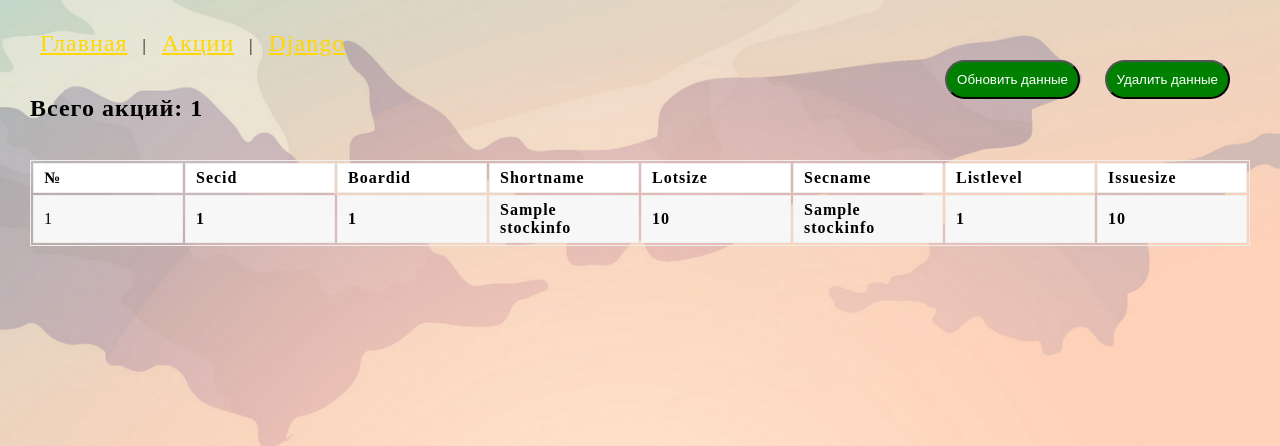
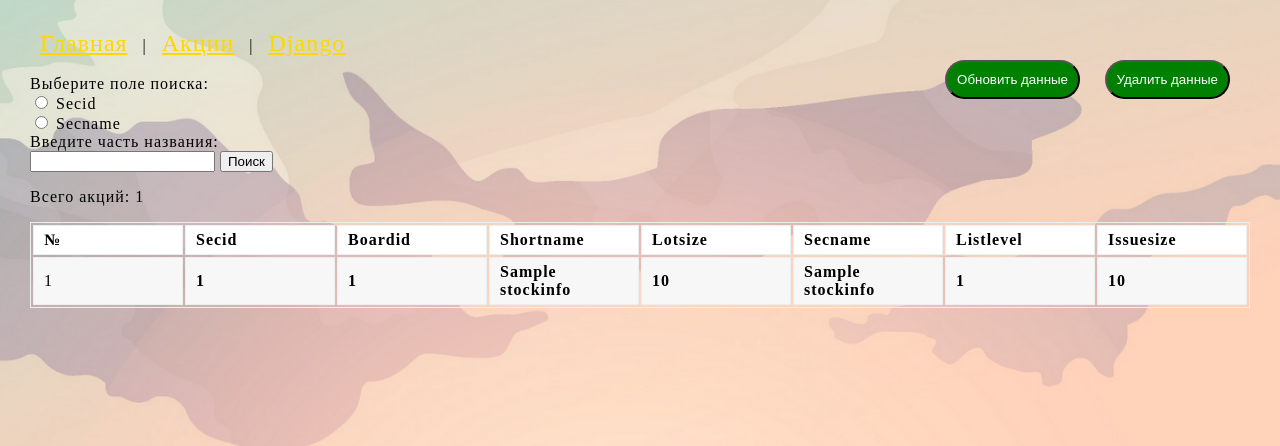
Before and after one commit to rebelbek/my_first_django_project, a Django app: page /stocks/ in a window 1280 px wide. Shown: the top 446 px of the page. Run offline with Django 4.2, Linux system fonts and the light colour scheme; tables that the repository leaves empty hold one stand-in row (values such as "Sample post"); parts of the project's set-up code (start-up, migrations or seed data) failed here and were passed over.

Commit message:
Добавил форму поиска по акциям

```diff
--- /dev/null
+++ b/stocks/forms.py
@@ -0,0 +1,11 @@
+from random import choices
+
+from django import forms
+
+class SearchForm(forms.Form):
+    field_choices = [
+        ('Secid', 'Secid'),
+        ('Secname', 'Secname')
+    ]
+    input = forms.CharField(label='Введите часть названия', max_length=40, required=False)
+    field = forms.ChoiceField(label='Выберите поле поиска', widget=forms.RadioSelect, choices=field_choices)
--- a/stocks/static/stocks/css/stocks_main.css
+++ b/stocks/static/stocks/css/stocks_main.css
@@ -55,6 +55,7 @@
 .btn-del:hover {
    box-shadow: #003CC5 0 0px 0px 40px inset;
 }
+
 body {
 margin: 20px;
 padding:10px;
--- a/stocks/templates/stocks/stocks.html
+++ b/stocks/templates/stocks/stocks.html
@@ -17,8 +17,15 @@
  <form action="delete-stocks">
     <button class="btn-del">Удалить данные</button>
 </form>
-<h2>Всего акций: {{stocks_count}}</h2>
-<br>
+
+<form action="" method="GET">
+    {{form.field.label_tag}}
+    {{form.field}}
+    {{form.input.label_tag}}<br>
+    {{form.input}}
+    <button type="submit">Поиск</button>
+</form>
+<p>Всего акций: {{stocks_count}}</p>
 
     <table class="table">
         <tr>
--- a/stocks/urls.py
+++ b/stocks/urls.py
@@ -4,5 +4,5 @@ from . import views
 urlpatterns = [
     path('', views.main_stocks, name = 'main_stocks'),
     path('update-stocks', views.update_stocks),
-    path('delete-stocks', views.delete_stocks)
+    path('delete-stocks', views.delete_stocks),
 ]
--- a/stocks/views.py
+++ b/stocks/views.py
@@ -2,15 +2,24 @@ from django.shortcuts import render
 from django.http import HttpResponseRedirect
 from django.urls import reverse
 from .models import StockInfo
+from .forms import SearchForm
 from . import get_stocks
 
 # Create your views here.
 
 def main_stocks(request):
-    stocks = StockInfo.objects.all()
+    form = SearchForm(request.GET)
+    if form.is_valid():
+        if form.cleaned_data['field'] == 'Secname':
+            stocks = StockInfo.objects.filter(secname__icontains=form.cleaned_data['input'])
+        elif form.cleaned_data['field'] == 'Secid':
+            stocks = StockInfo.objects.filter(secid__icontains=form.cleaned_data['input'])
+    else:
+        stocks = StockInfo.objects.all()
     stocks_count = stocks.count()
     stocks_keys = list(StockInfo().__dict__.keys())[1:]
     context = {'stocks' : stocks,
+               'form' : form,
                'stocks_count' : stocks_count,
                'stocks_keys': stocks_keys}
     return render(request, 'stocks/stocks.html', context=context)
```
